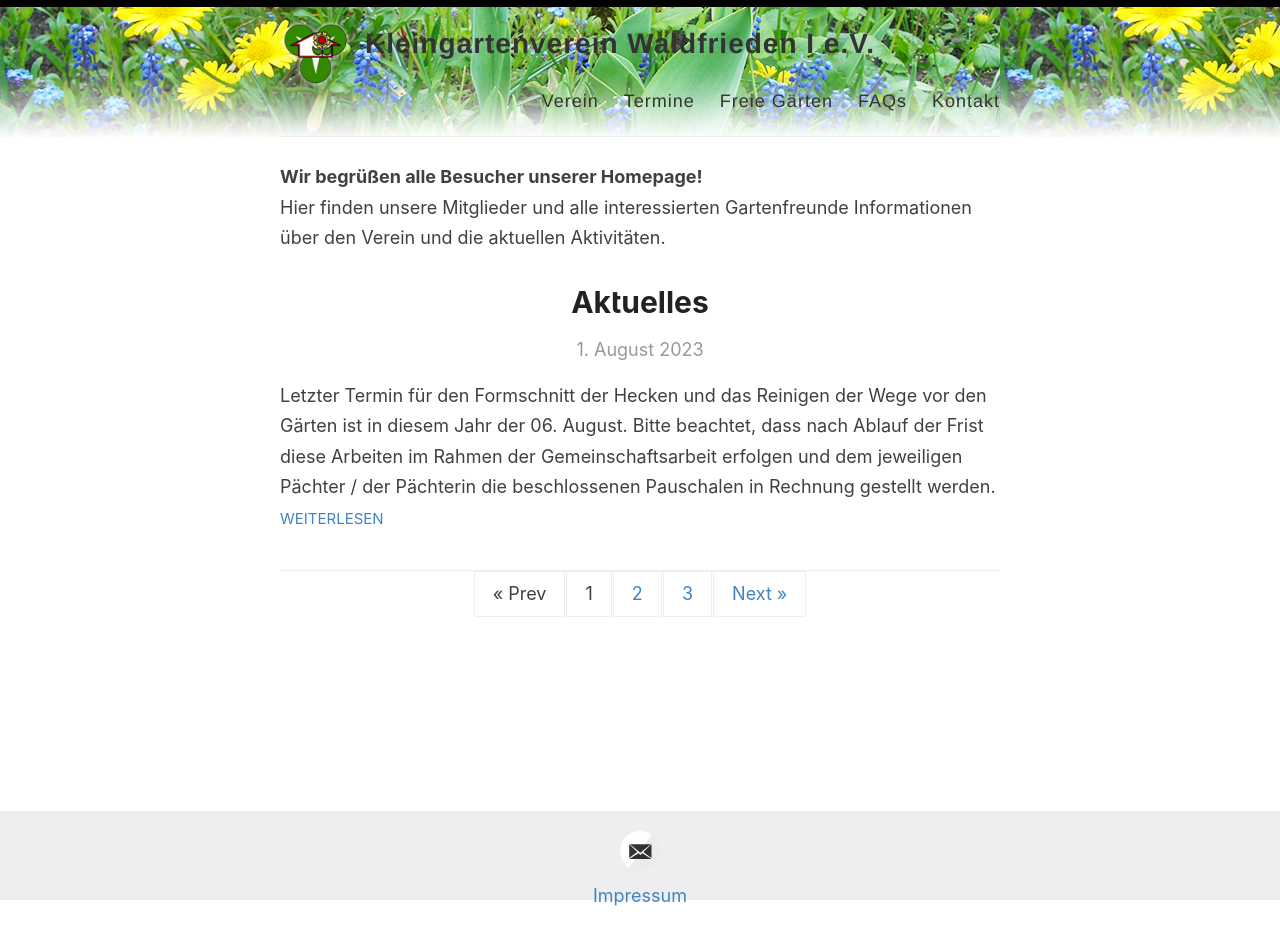
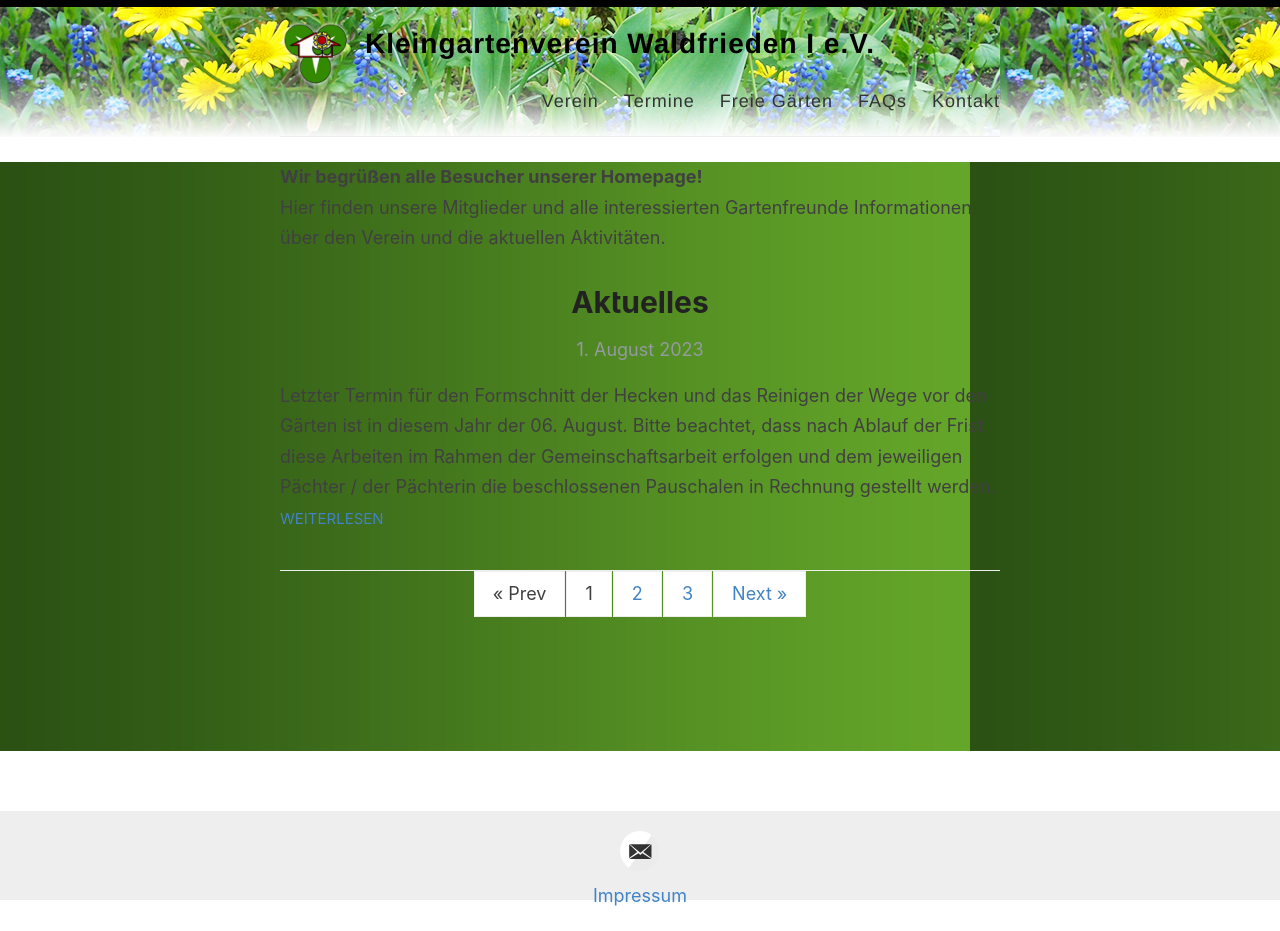
Before and after one commit to der-Frankie/kgv-website-dev.github.io, a Jekyll site: the page built from index.html, in a window 1280 px wide. Built offline with Jekyll 4.4.1, drawn with Linux system fonts in a browser that asks for light colours; the list of posts is cut into pages by our own code.

Commit message:
customized css, added background radiant

```diff
--- a/assets/style.scss
+++ b/assets/style.scss
@@ -313,7 +313,7 @@ p > img {
 
 .site-name {
   margin: 0;
-  color: $darkGray;
+  color: $black;
   cursor: pointer;
   font-family: $helveticaNeue;
   font-weight: bold;
@@ -415,6 +415,8 @@ nav {
 }
 
 .wrapper-main {
+  background-image: url("{{ site.baseurl }}/images/content_hintergrund.png");
+  background-repeat: repeat;
   padding-bottom: 134px;
 }
 
```
Also changed, not shown: images/content_hintergrund.png (added).
